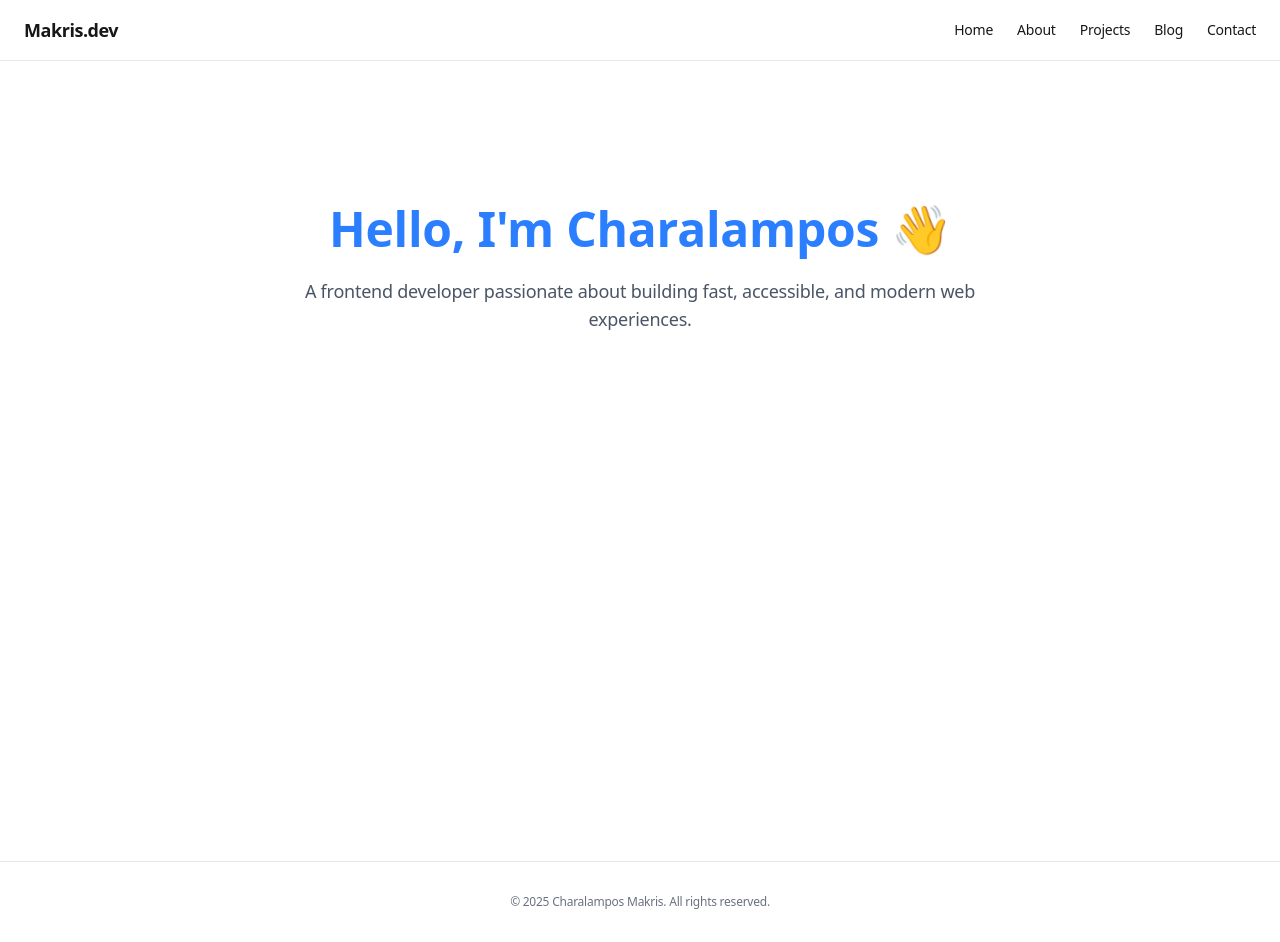
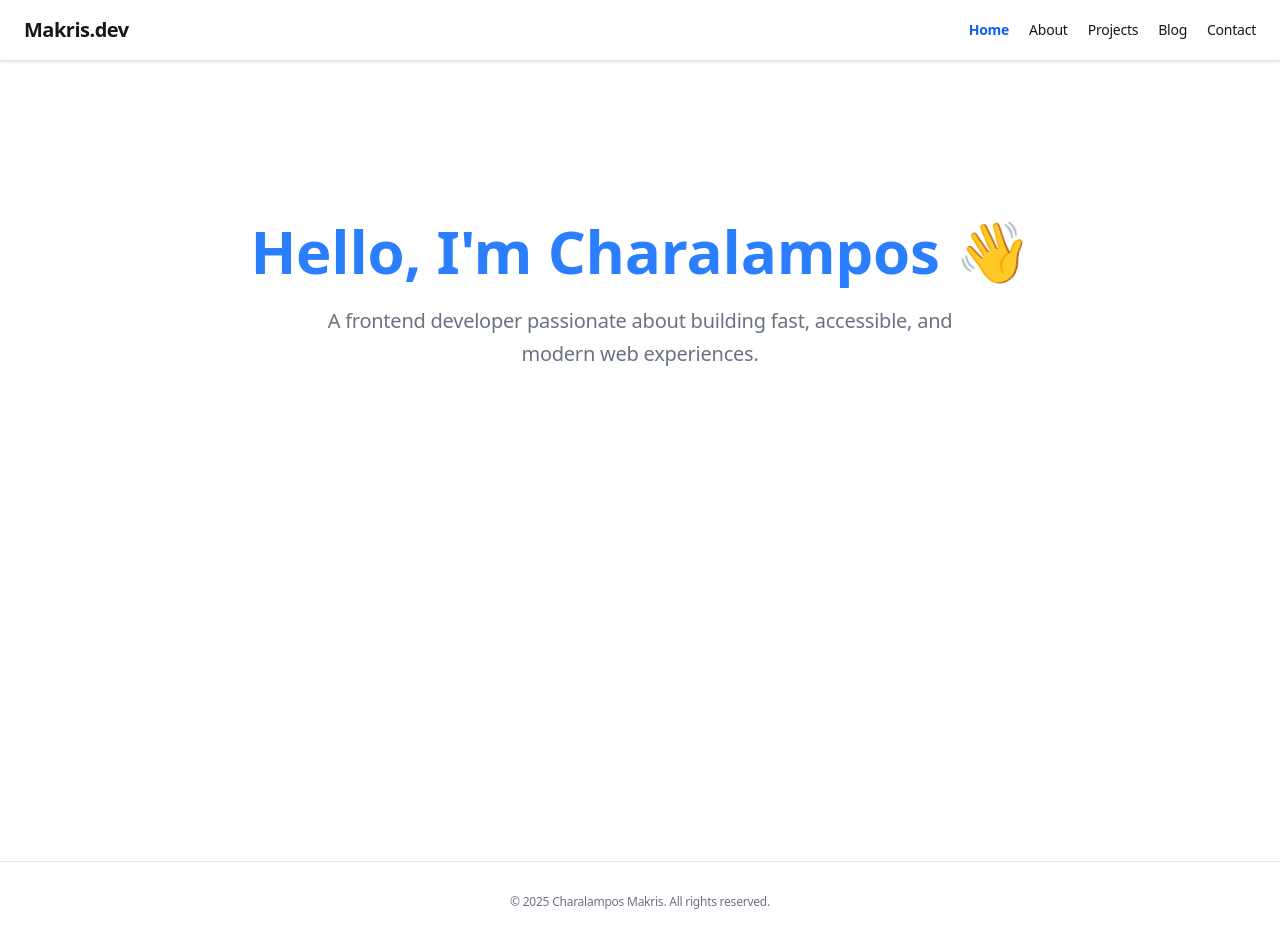
Before and after one commit to makrischaralampos/full-repository-cms-integration, a Next.js app: page / in a window 1280 px wide. Built offline with nearby package versions, Linux system fonts and the light colour scheme.

Commit message:
Add Framer Motion for basic animations

```diff
--- a/package.json
+++ b/package.json
@@ -11,7 +11,9 @@
     "typecheck": "tsc --noEmit"
   },
   "dependencies": {
+    "clsx": "^2.1.1",
     "dotenv": "^16.4.7",
+    "framer-motion": "^12.6.5",
     "next": "15.2.4",
     "react": "^19.0.0",
     "react-dom": "^19.0.0",
--- a/src/app/about/page.tsx
+++ b/src/app/about/page.tsx
@@ -1,12 +1,16 @@
+import PageWrapper from '@/app/components/PageWrapper'
+
 export default function AboutPage() {
   return (
-    <section className="space-y-8 max-w-3xl">
-      <h1 className="text-4xl font-bold">About Me</h1>
-      <p className="text-gray-700 dark:text-gray-300 leading-relaxed text-lg">
-        I'm a software engineer focused on building clean and user-friendly frontend experiences. I
-        enjoy working with React, TypeScript, Tailwind CSS, and exploring modern CMS tools like
-        Sanity.io.
-      </p>
-    </section>
+    <PageWrapper>
+      <section className="space-y-10 max-w-3xl">
+        <h1 className="text-4xl font-extrabold tracking-tight">About Me</h1>
+        <p className="text-lg text-gray-600 dark:text-gray-300 leading-7">
+          I'm a software engineer focused on building clean and user-friendly frontend experiences.
+          I enjoy working with React, TypeScript, Tailwind CSS, and exploring modern CMS tools like
+          Sanity.io.
+        </p>
+      </section>
+    </PageWrapper>
   )
 }
--- a/src/app/blog/[slug]/page.tsx
+++ b/src/app/blog/[slug]/page.tsx
@@ -1,3 +1,5 @@
+import PageWrapper from '@/app/components/PageWrapper'
+
 interface BlogPostPageProps {
   readonly params: {
     readonly slug: string
@@ -6,9 +8,13 @@ interface BlogPostPageProps {
 
 export default function BlogPostPage({ params }: BlogPostPageProps) {
   return (
-    <article className="space-y-4">
-      <h1 className="text-3xl font-bold">Blog Post: {params.slug}</h1>
-      <p className="text-gray-600 dark:text-gray-400">This is a blog post content placeholder.</p>
-    </article>
+    <PageWrapper>
+      <article className="max-w-2xl space-y-6">
+        <h1 className="text-3xl font-extrabold">Blog Post: {params.slug}</h1>
+        <p className="text-gray-600 dark:text-gray-400 leading-relaxed">
+          This is a blog post content placeholder.
+        </p>
+      </article>
+    </PageWrapper>
   )
 }
--- a/src/app/blog/page.tsx
+++ b/src/app/blog/page.tsx
@@ -1,14 +1,18 @@
+import PageWrapper from '@/app/components/PageWrapper'
+
 export default function BlogPage() {
   return (
-    <section className="space-y-6">
-      <h1 className="text-3xl font-bold">Blog</h1>
-      <p className="text-gray-600 dark:text-gray-400">
+    <PageWrapper>
+      <section className="space-y-10">
+        <div>
+          <h1 className="text-4xl font-extrabold">Blog</h1>
+          <p className="text-gray-500 dark:text-gray-400 mt-2">
             Articles, tutorials, and thoughts about frontend development and career growth.
           </p>
+        </div>
 
-      {/* Placeholder blog list */}
-      <div className="space-y-4">
-        <article className="border-b pb-6 dark:border-gray-700 hover:brightness-105 transition">
+        <div className="space-y-6">
+          <article className="p-5 border border-gray-200 dark:border-gray-700 rounded-xl transition hover:shadow-lg hover:bg-white/5">
             <h2 className="text-2xl font-semibold text-foreground">Getting Started with Next.js</h2>
             <p className="text-sm text-gray-500">April 2025 · 3 min read</p>
             <p className="mt-2 text-gray-700 dark:text-gray-300">
@@ -17,5 +21,6 @@ export default function BlogPage() {
           </article>
         </div>
       </section>
+    </PageWrapper>
   )
 }
--- a/src/app/components/Footer.tsx
+++ b/src/app/components/Footer.tsx
@@ -1,7 +1,10 @@
 export default function Footer() {
   return (
-    <footer className="border-t border-gray-200 py-8 text-center text-xs text-gray-500 dark:border-gray-800 dark:text-gray-400">
-      © {new Date().getFullYear()} Charalampos Makris. All rights reserved.
+    <footer className="border-t border-gray-200 dark:border-gray-800 py-8 text-center">
+      <p className="text-xs text-gray-500 dark:text-gray-400">
+        © {new Date().getFullYear()} <span className="font-medium">Charalampos Makris</span>. All
+        rights reserved.
+      </p>
     </footer>
   )
 }
--- a/src/app/components/Header.tsx
+++ b/src/app/components/Header.tsx
@@ -1,6 +1,8 @@
 'use client'
 
 import Link from 'next/link'
+import { usePathname } from 'next/navigation'
+import clsx from 'clsx'
 
 const navLinks = [
   { href: '/', label: 'Home' },
@@ -11,18 +13,28 @@ const navLinks = [
 ]
 
 export default function Header() {
+  const pathname = usePathname()
+
   return (
-    <header className="sticky top-0 z-50 border-b border-gray-200 bg-white/70 backdrop-blur-md dark:border-gray-800 dark:bg-black/60">
+    <header className="sticky top-0 z-50 border-b border-gray-200 bg-white/70 backdrop-blur-md dark:border-gray-800 dark:bg-black/60 shadow-sm">
       <nav className="mx-auto flex max-w-7xl items-center justify-between px-6 py-4">
-        <Link href="/" className="text-lg font-semibold tracking-tight text-foreground">
+        <Link
+          href="/"
+          className="text-xl font-bold tracking-tight text-foreground transition hover:text-blue-600 dark:hover:text-blue-400"
+        >
           Makris.dev
         </Link>
-        <ul className="flex gap-6 text-sm font-medium">
+        <ul className="flex gap-5 text-sm font-medium">
           {navLinks.map(link => (
             <li key={link.href}>
               <Link
                 href={link.href}
-                className="transition-colors duration-200 hover:text-blue-600 dark:hover:text-blue-400"
+                className={clsx(
+                  'transition-colors hover:text-blue-600 dark:hover:text-blue-400',
+                  pathname === link.href
+                    ? 'text-blue-600 dark:text-blue-400 font-semibold'
+                    : 'text-foreground'
+                )}
               >
                 {link.label}
               </Link>
--- /dev/null
+++ b/src/app/components/PageWrapper.tsx
@@ -0,0 +1,17 @@
+'use client'
+
+import { motion } from 'framer-motion'
+import { type ReactNode } from 'react'
+
+export default function PageWrapper({ children }: { readonly children: ReactNode }) {
+  return (
+    <motion.div
+      initial={{ opacity: 0, y: 10 }}
+      animate={{ opacity: 1, y: 0 }}
+      exit={{ opacity: 0, y: -10 }}
+      transition={{ duration: 0.3, ease: 'easeInOut' }}
+    >
+      {children}
+    </motion.div>
+  )
+}
--- a/src/app/contact/page.tsx
+++ b/src/app/contact/page.tsx
@@ -1,8 +1,11 @@
+import PageWrapper from '@/app/components/PageWrapper'
+
 export default function ContactPage() {
   return (
-    <section className="max-w-xl space-y-6">
-      <h1 className="text-3xl font-bold">Contact</h1>
-      <p className="text-gray-600 dark:text-gray-400">
+    <PageWrapper>
+      <section className="max-w-xl space-y-8">
+        <h1 className="text-4xl font-bold">Contact</h1>
+        <p className="text-gray-600 dark:text-gray-400 text-lg">
           Interested in working together or just want to say hi? Fill out the form below.
         </p>
 
@@ -30,5 +33,6 @@ export default function ContactPage() {
           </button>
         </form>
       </section>
+    </PageWrapper>
   )
 }
--- a/src/app/page.tsx
+++ b/src/app/page.tsx
@@ -1,12 +1,17 @@
+import PageWrapper from '@/app/components/PageWrapper'
+
 export default function Home() {
   return (
-    <section className="text-center py-24">
-      <h1 className="text-5xl font-bold text-blue-500 dark:text-blue-400">
-        Hello, I'm Charalampos <span className="animate-wave">👋</span>
-      </h1>
-      <p className="mt-6 text-lg text-gray-600 dark:text-gray-300 max-w-2xl mx-auto">
-        A frontend developer passionate about building fast, accessible, and modern web experiences.
-      </p>
-    </section>
+    <PageWrapper>
+      <section className="text-center py-28 space-y-6">
+        <h1 className="text-5xl sm:text-6xl font-extrabold text-blue-500 dark:text-blue-400">
+          Hello, I'm Charalampos <span className="animate-wave inline-block">👋</span>
+        </h1>
+        <p className="mt-4 text-xl text-gray-500 dark:text-gray-300 max-w-2xl mx-auto leading-relaxed">
+          A frontend developer passionate about building fast, accessible, and modern web
+          experiences.
+        </p>
+      </section>
+    </PageWrapper>
   )
 }
--- a/src/app/projects/[slug]/page.tsx
+++ b/src/app/projects/[slug]/page.tsx
@@ -1,3 +1,5 @@
+import PageWrapper from '@/app/components/PageWrapper'
+
 interface ProjectPageProps {
   readonly params: {
     readonly slug: string
@@ -6,12 +8,14 @@ interface ProjectPageProps {
 
 export default function ProjectPage({ params }: ProjectPageProps) {
   return (
-    <section className="max-w-2xl space-y-4">
-      <h1 className="text-4xl font-bold tracking-tight">Project: {params.slug}</h1>
-      <p className="text-lg text-gray-500 dark:text-gray-300">
-        Details about the project will go here. This page will eventually display screenshots,
-        links, and tech stack info.
-      </p>
-    </section>
+    <PageWrapper>
+      <section className="max-w-2xl space-y-6">
+        <h1 className="text-4xl font-bold tracking-tight">Project: {params.slug}</h1>
+        <p className="text-lg text-gray-500 dark:text-gray-300 leading-7">
+          Details about the project will go here. This page will eventually display screenshots,
+          links, and tech stack info.
+        </p>
+      </section>
+    </PageWrapper>
   )
 }
--- a/src/app/projects/page.tsx
+++ b/src/app/projects/page.tsx
@@ -1,20 +1,25 @@
+import PageWrapper from '@/app/components/PageWrapper'
+
 export default function ProjectsPage() {
   return (
-    <section className="space-y-6">
-      <h1 className="text-3xl font-bold">Projects</h1>
-      <p className="text-gray-600 dark:text-gray-400">
+    <PageWrapper>
+      <section className="space-y-10">
+        <div>
+          <h1 className="text-4xl font-extrabold">Projects</h1>
+          <p className="text-gray-500 dark:text-gray-400 mt-2">
             A collection of personal and client projects showcasing my work.
           </p>
+        </div>
 
-      {/* Placeholder cards */}
-      <div className="grid grid-cols-1 sm:grid-cols-2 lg:grid-cols-3 gap-6">
-        <div className="rounded-xl border border-gray-200 dark:border-gray-700 p-6 transition-shadow hover:shadow-md bg-white/5">
+        <div className="grid grid-cols-1 sm:grid-cols-2 lg:grid-cols-3 gap-8">
+          <div className="rounded-2xl border border-gray-200 dark:border-gray-700 p-6 transition-transform hover:-translate-y-1 hover:shadow-lg bg-white/5">
             <h3 className="font-semibold text-xl mb-1">Portfolio Website</h3>
-          <p className="text-sm text-gray-600 dark:text-gray-400">
+            <p className="text-sm text-gray-500 dark:text-gray-400">
               A responsive personal site built with Next.js and Tailwind CSS.
             </p>
           </div>
         </div>
       </section>
+    </PageWrapper>
   )
 }
```
Also changed, not shown: 1 other file (tests, documents, lock files or other folders). Lines whose indentation alone changed are shown as unchanged.
